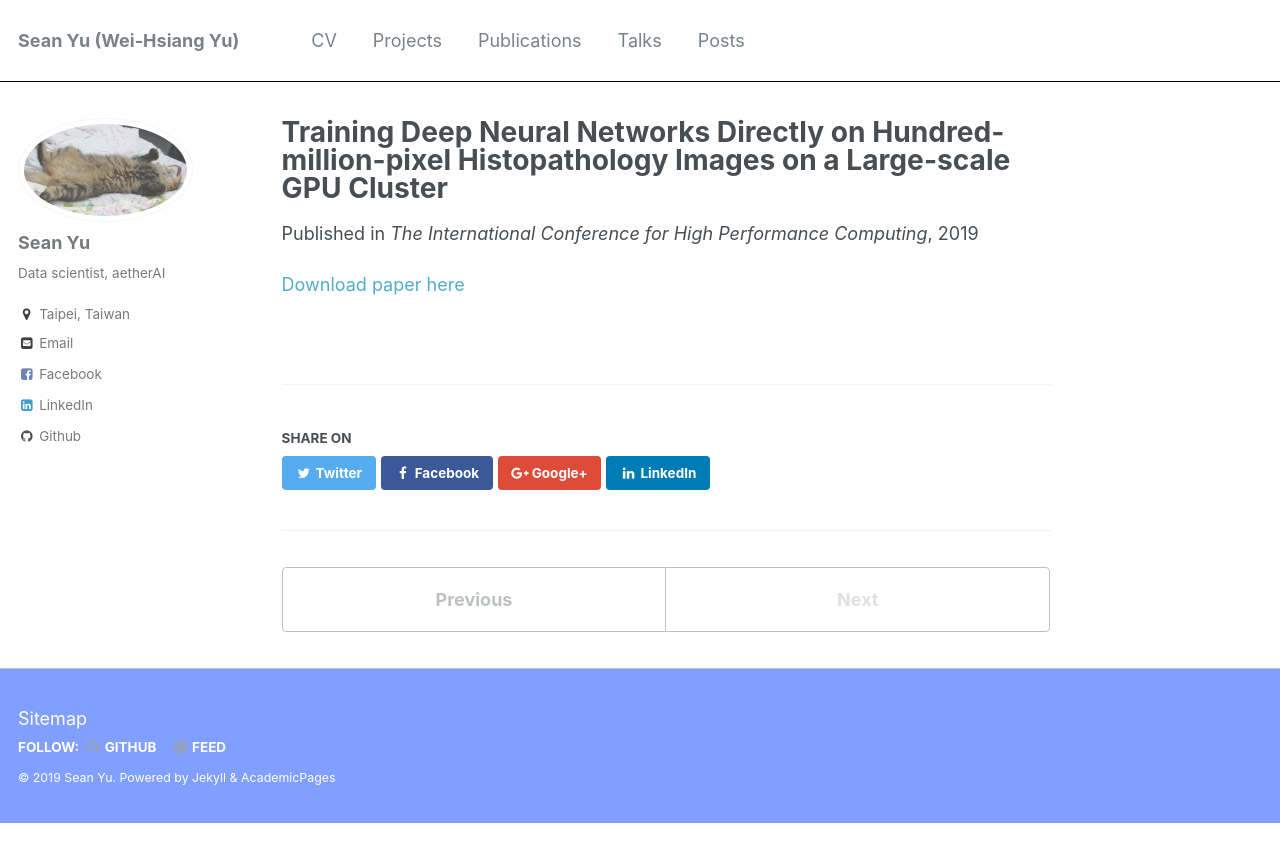
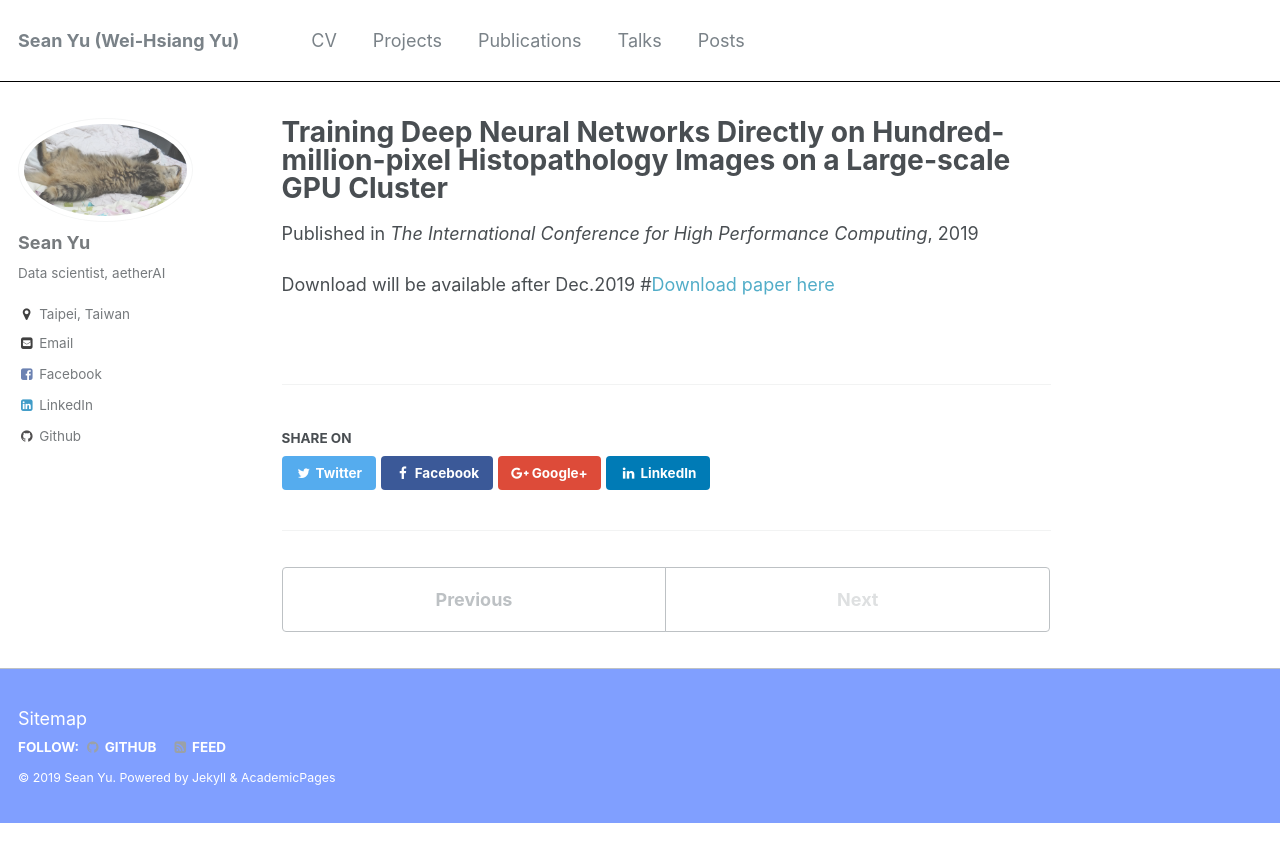
Before and after one commit to vashineyu/vashineyu.github.io, a Jekyll site: the page built from _publications/CCYLWKCY2019.md, in a window 1280 px wide. Shown: the top 862 px of the page. Built offline with Jekyll 4.4.1, drawn with Linux system fonts in a browser that asks for light colours.

Commit message:
Update CCYLWKCY2019.md

```diff
--- a/_publications/CCYLWKCY2019.md
+++ b/_publications/CCYLWKCY2019.md
@@ -9,4 +9,5 @@ paperurl: ''
 
 ---
 
-[Download paper here]()
+Download will be available after Dec.2019
+#[Download paper here]()
```
